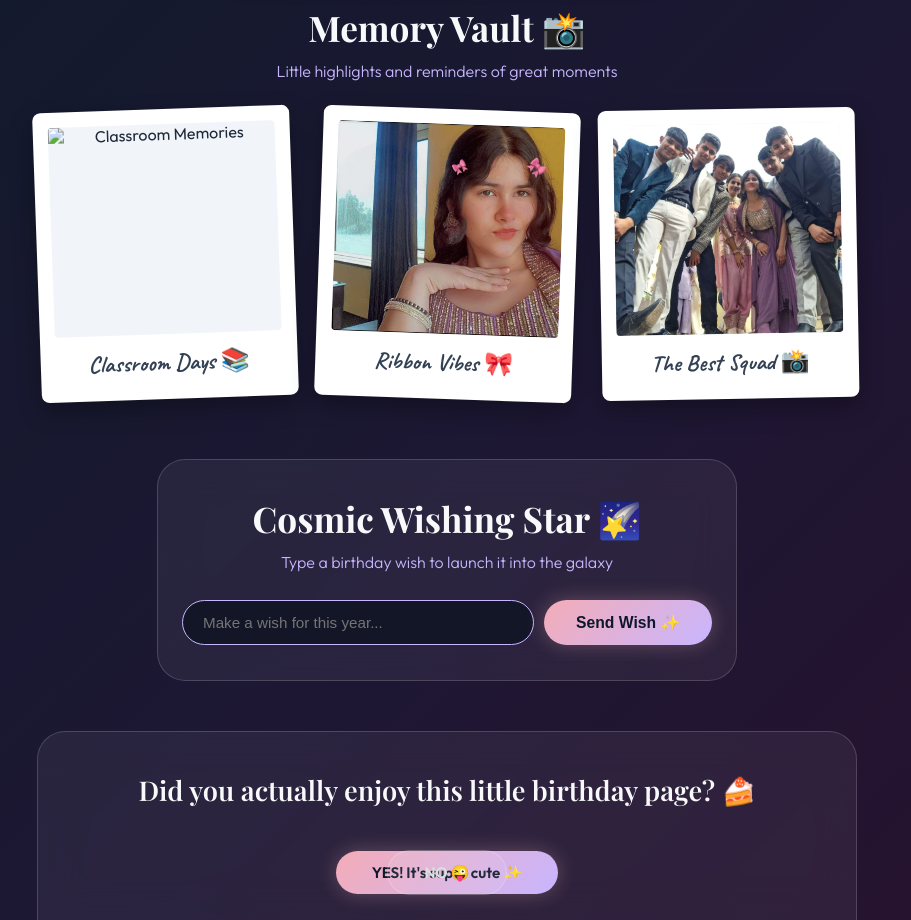
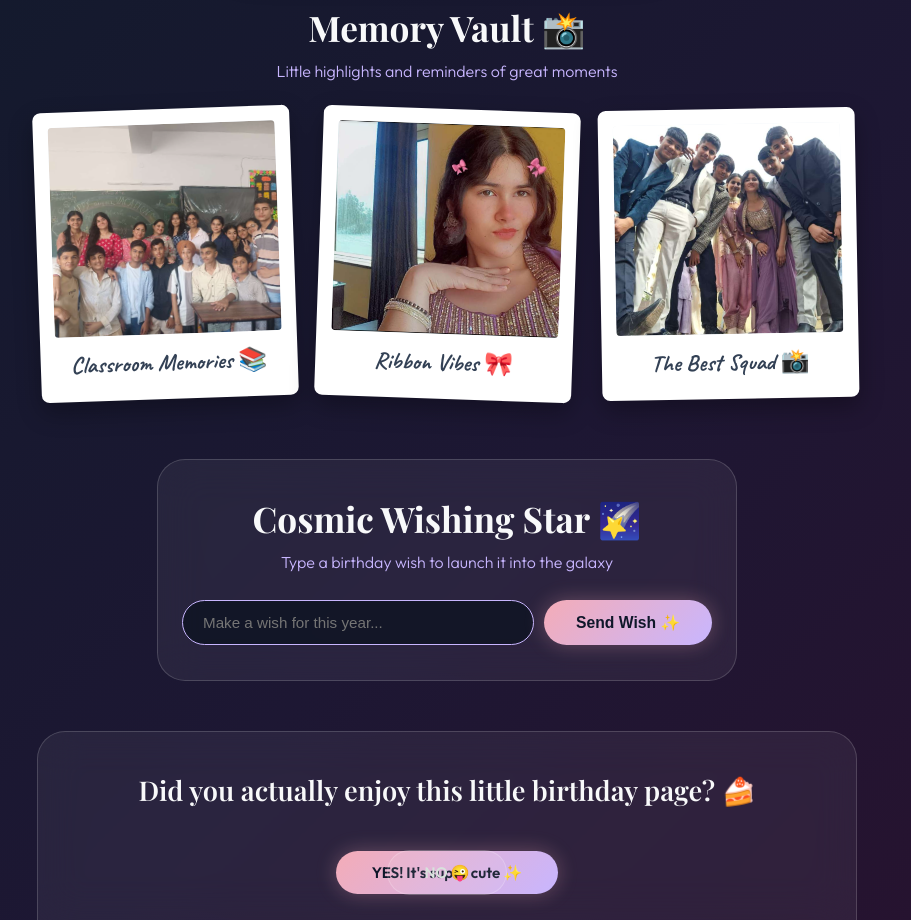
Before and after one commit to Naman780/index.html, a plain HTML site: page index.html in a window 1280 px wide. Shown: the part 1660-2580 px from the top of the page, without its empty margins (193-1104 px from the left). Drawn offline with nearby package versions, Linux system fonts and the light colour scheme; a web font is replaced by a local one.

Commit message:
Update index.html

```diff
--- a/index.html
+++ b/index.html
@@ -1147,9 +1147,9 @@
       <div class="polaroid-grid">
         <div class="polaroid-card" onclick="playSFX('sparkle')">
           <div class="polaroid-img-wrapper">
-            <img src="Screenshot 2026-08-07 230512.png" alt="Classroom Memories" />
+            <img src="Screenshot 2026-08-08 063904.png" alt="Classroom Memories" />
           </div>
-          <div class="polaroid-caption">Classroom Days 📚</div>
+          <div class="polaroid-caption">Classroom Memories 📚</div>
         </div>
 
         <div class="polaroid-card" onclick="playSFX('sparkle')">
```
